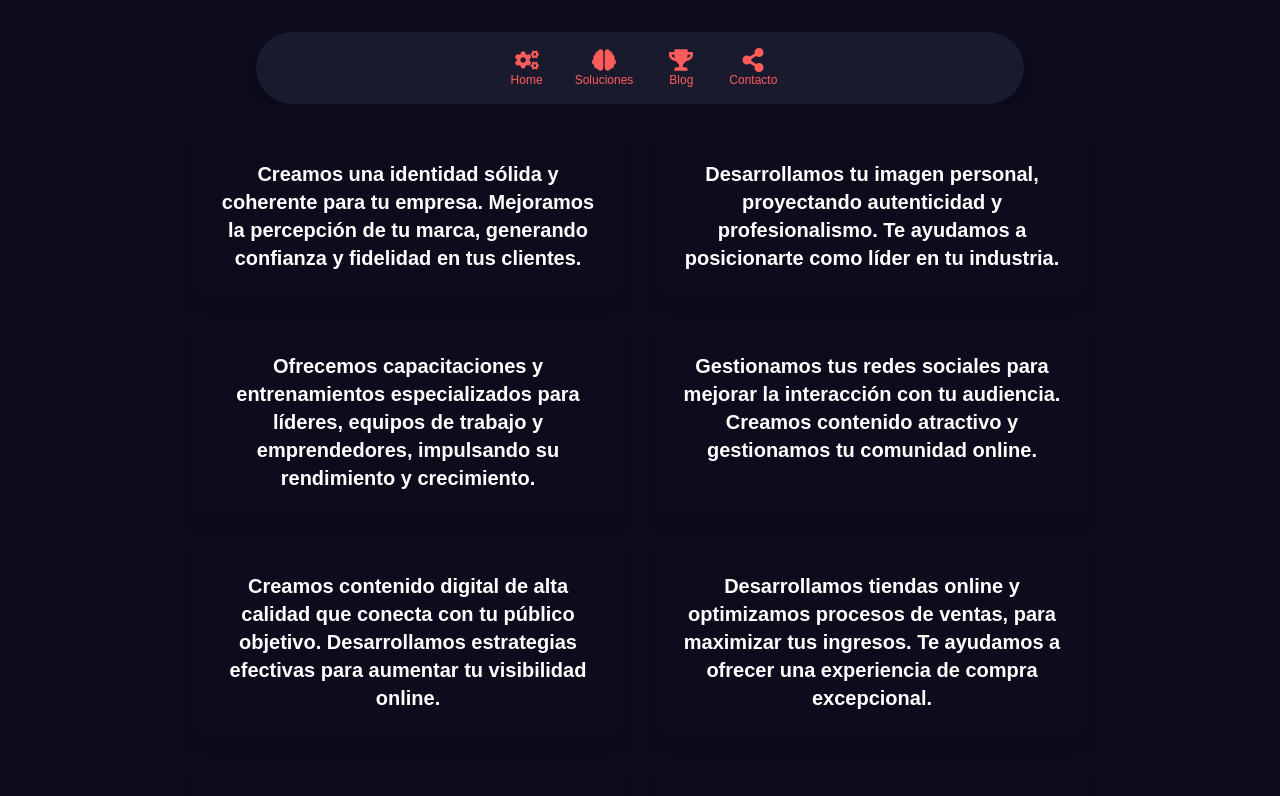
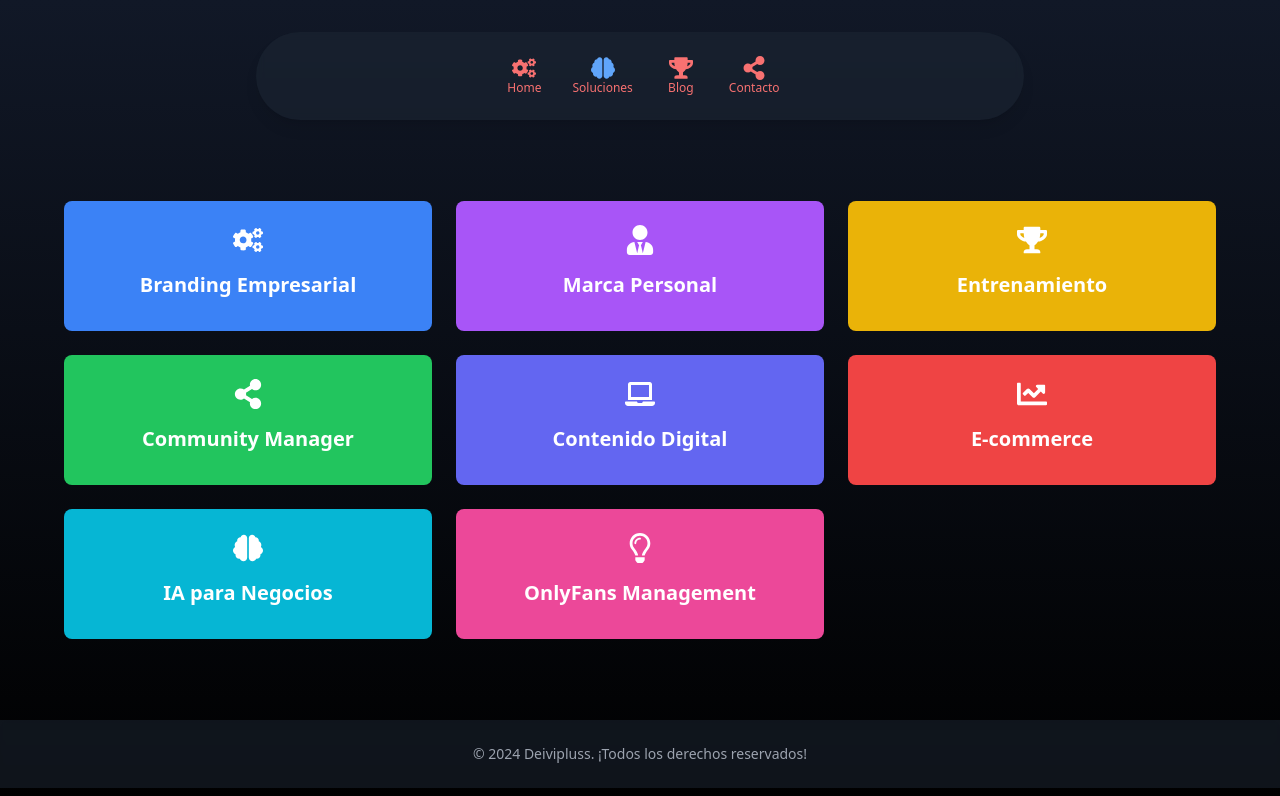
Before and after one commit to deivipluss/landing, a Next.js app: page /soluciones in a window 1280 px wide. Shown: the top 796 px of the page. Built offline with nearby package versions, Linux system fonts and the light colour scheme.

Commit message:
expandiendobotonesiconoscorreg1claude

```diff
--- a/app/globals.css
+++ b/app/globals.css
@@ -3,195 +3,111 @@
 @tailwind utilities;
 
 :root {
-  --background: #ffffff;
-  --foreground: #171717;
-  --primary-color: #4A90E2;
-  --secondary-color: #FF5C5C;
-  --light-bg: #F9F9F9;
-  --dark-bg: #0a0a0a;
-  --text-dark: #0D0C1D;
-  --text-light: #E1E1E1;
-  --text-muted: #888;
-  --header-bg: #F1F5F9; /* Color más suave para el fondo del header */
-  --description-bg: #F1F5F9; /* Fondo suave para la descripción */
-  --description-text: #333333; /* Texto oscuro para la descripción */
+  --background: 255 255 255;
+  --foreground: 23 23 23;
+  --primary: 74 144 226;
+  --secondary: 255 92 92;
+  --accent: 37 99 235;
+  --muted: 115 115 115;
+  --dark: 13 12 29;
 }
 
 @media (prefers-color-scheme: dark) {
   :root {
-    --background: var(--dark-bg);
-    --foreground: #ededed;
-    --header-bg: #1A1A2E; /* Ajuste para modo oscuro */
-    --description-bg: #333333; /* Fondo oscuro para la descripción */
-    --description-text: #E1E1E1; /* Texto claro para la descripción */
+    --background: 13 12 29;
+    --foreground: 237 237 237;
   }
 }
 
+@layer base {
   body {
-  color: var(--foreground);
-  background: var(--background);
-  font-family: Arial, Helvetica, sans-serif;
-  margin: 0;
-  padding: 0;
-  box-sizing: border-box;
+    @apply bg-[#0D0C1D] text-white antialiased;
+  }
 }
 
-.header {
-  display: flex;
-  justify-content: center;
-  align-items: center;
-  background-color: var(--header-bg);
-  padding: 15px 20px;
-  border-radius: 50px;
-  width: 90%;
-  max-width: 1000px;
-  margin: auto;
-  box-shadow: 0px 4px 8px rgba(0, 0, 0, 0.1);
+@layer components {
+  .nav-link {
+    @apply flex flex-col items-center transition-colors duration-300;
   }
 
-.header .icon {
-  color: var(--secondary-color);
-  font-size: 2rem;
-  margin: 0 20px;
-  cursor: pointer;
-  transition: color 0.3s ease, transform 0.3s ease;
+  .nav-icon {
+    @apply text-2xl transition-transform duration-300 ease-in-out;
   }
 
-.header .icon:hover {
-  color: var(--primary-color);
-  transform: scale(1.2);
+  .nav-label {
+    @apply text-xs mt-1 transition-colors duration-300;
   }
 
-.header .icon.active {
-  color: var(--primary-color);
+  .solution-card {
+    @apply relative overflow-hidden rounded-lg shadow-lg transition-all duration-300 ease-in-out;
   }
 
-.main-content {
-  max-width: 1200px;
-  margin: 50px auto;
-  padding: 0 20px;
+  .solution-card-expanded {
+    @apply bg-white text-gray-800;
   }
 
-.main-content h1 {
-  font-size: 40px;
-  font-weight: bold;
-  color: var(--primary-color);
-  text-align: center;
+  .solution-icon {
+    @apply text-3xl mb-4 transition-transform duration-300;
   }
 
-.main-content p {
-  font-size: 16px;
-  text-align: center;
-  color: var(--text-light);
-  opacity: 0.8;
-  margin-top: 10px;
+  .solution-title {
+    @apply text-xl font-semibold mb-2;
   }
 
-.stats {
-  display: flex;
-  justify-content: space-between;
-  margin-top: 50px;
+  .solution-description {
+    @apply mt-4 text-gray-600 transition-opacity duration-300;
+  }
 }
 
-.stats .stat {
-  text-align: center;
-  flex: 1;
+/* Animaciones personalizadas */
+@keyframes fadeIn {
+  from {
+    opacity: 0;
+    transform: translateY(10px);
+  }
+  to {
+    opacity: 1;
+    transform: translateY(0);
+  }
 }
 
-.stats .stat h3 {
-  font-size: 50px;
-  color: var(--primary-color);
+@keyframes scaleIn {
+  from {
+    transform: scale(0.95);
+    opacity: 0;
+  }
+  to {
+    transform: scale(1);
+    opacity: 1;
+  }
 }
 
-.stats .stat p {
-  font-size: 14px;
-  color: var(--text-muted);
-  margin-top: 10px;
+.animate-fade-in {
+  animation: fadeIn 0.3s ease-out forwards;
 }
 
-.actions {
-  display: flex;
-  justify-content: space-between;
-  margin-top: 50px;
+.animate-scale-in {
+  animation: scaleIn 0.3s ease-out forwards;
 }
 
-.actions .card {
-  background-color: var(--secondary-color);
-  padding: 20px;
-  border-radius: 15px;
-  color: white;
-  text-align: center;
-  flex: 1;
-  margin: 0 10px;
-  position: relative;
-  height: 200px;
-  transition: background-color 0.3s ease, transform 0.3s ease, box-shadow 0.3s ease;
-  cursor: pointer; /* Cambiar el cursor para indicar que la tarjeta es clickeable */
+/* Mejoras de accesibilidad */
+@media (prefers-reduced-motion: reduce) {
+  * {
+    animation-duration: 0.01ms !important;
+    animation-iteration-count: 1 !important;
+    transition-duration: 0.01ms !important;
+    scroll-behavior: auto !important;
+  }
 }
 
-.actions .card:hover {
-  transform: scale(1.05);
-  box-shadow: 0 4px 12px rgba(0, 0, 0, 0.2);
+/* Estilos para el modo oscuro */
+.dark {
+  color-scheme: dark;
 }
 
-.actions .card .description {
-  display: none; /* La descripción está oculta inicialmente */
-  background-color: var(--description-bg);
-  color: var(--description-text);
-  padding: 20px;
-  margin-top: 15px;
-  border-radius: 10px;
-  text-align: left;
-  opacity: 0;
-  transition: opacity 0.3s ease;
-}
-
-.actions .card .description .icon {
-  margin-right: 10px;
-  vertical-align: middle;
-}
-
-.actions .card.expanded {
-  background-color: white;
-  color: black;
-  height: auto; /* Permite que la tarjeta crezca para mostrar la descripción */
-  box-shadow: 0 4px 12px rgba(0, 0, 0, 0.2);
-}
-
-.actions .card.expanded .description {
-  display: block; /* Muestra la descripción cuando la tarjeta está expandida */
-  opacity: 1; /* La descripción es completamente visible */
-}
-
-footer {
-  background-color: var(--header-bg);
-  text-align: center;
-  padding: 15px;
-  font-size: 0.875rem;
-  color: var(--text-muted);
-  margin-top: auto;
-}
-
-@media (max-width: 768px) {
-  .header {
-    flex-direction: column;
-    padding: 10px;
-  }
-
-  .header .icon {
-    margin: 10px;
-  }
-
-  .stats {
-    flex-direction: column;
-  }
-
-  .actions {
-    flex-direction: column;
-    margin-top: 30px;
-  }
-
-  .actions .card {
-    margin: 10px 0;
+/* Optimizaciones para dispositivos móviles */
+@media (max-width: 640px) {
+  .solution-card {
+    @apply mx-4;
   }
 }
--- a/app/soluciones/page.tsx
+++ b/app/soluciones/page.tsx
@@ -11,106 +11,164 @@ import {
   FaTrophy
 } from "react-icons/fa";
 import Link from 'next/link';
+import { motion, AnimatePresence } from 'framer-motion';
 
-// Definimos un tipo para las claves de las tarjetas
 type CardKey = 'branding' | 'marcaPersonal' | 'entrenamiento' | 'communityManager' | 'contenidoDigital' | 'ecommerce' | 'iaNegocios' | 'onlyfans';
 
-// Definimos el estilo de los íconos
-const iconStyle = (section: string, activeSection: string): string =>
-  `text-[#FF5C5C] text-2xl mx-3 cursor-pointer hover:text-[#4A90E2] transition-colors ${
-    activeSection === section ? 'text-[#4A90E2]' : ''
-  }`;
+interface NavItem {
+  href: string;
+  icon: JSX.Element;
+  label: string;
+}
 
-const containerStyle = "p-4 md:p-8 flex justify-center items-center min-h-screen bg-[#0D0C1D] overflow-hidden";
+const navItems: NavItem[] = [
+  { href: "/", icon: <FaCogs />, label: "Home" },
+  { href: "/soluciones", icon: <FaBrain />, label: "Soluciones" },
+  { href: "/blog", icon: <FaTrophy />, label: "Blog" },
+  { href: "/contacto", icon: <FaShareAlt />, label: "Contacto" },
+];
+
+const cardData: { [key in CardKey]: { title: string; description: string; icon: JSX.Element; color: string } } = {
+  branding: {
+    title: "Branding Empresarial",
+    description: "Creamos una identidad sólida y coherente para tu empresa. Mejoramos la percepción de tu marca, generando confianza y fidelidad en tus clientes.",
+    icon: <FaCogs className="text-3xl" />,
+    color: "bg-blue-500"
+  },
+  marcaPersonal: {
+    title: "Marca Personal",
+    description: "Desarrollamos tu imagen personal, proyectando autenticidad y profesionalismo. Te ayudamos a posicionarte como líder en tu industria.",
+    icon: <FaUserTie className="text-3xl" />,
+    color: "bg-purple-500"
+  },
+  entrenamiento: {
+    title: "Entrenamiento",
+    description: "Ofrecemos capacitaciones y entrenamientos especializados para líderes, equipos de trabajo y emprendedores, impulsando su rendimiento y crecimiento.",
+    icon: <FaTrophy className="text-3xl" />,
+    color: "bg-yellow-500"
+  },
+  communityManager: {
+    title: "Community Manager",
+    description: "Gestionamos tus redes sociales para mejorar la interacción con tu audiencia. Creamos contenido atractivo y gestionamos tu comunidad online.",
+    icon: <FaShareAlt className="text-3xl" />,
+    color: "bg-green-500"
+  },
+  contenidoDigital: {
+    title: "Contenido Digital",
+    description: "Creamos contenido digital de alta calidad que conecta con tu público objetivo. Desarrollamos estrategias efectivas para aumentar tu visibilidad online.",
+    icon: <FaLaptop className="text-3xl" />,
+    color: "bg-indigo-500"
+  },
+  ecommerce: {
+    title: "E-commerce",
+    description: "Desarrollamos tiendas online y optimizamos procesos de ventas, para maximizar tus ingresos. Te ayudamos a ofrecer una experiencia de compra excepcional.",
+    icon: <FaChartLine className="text-3xl" />,
+    color: "bg-red-500"
+  },
+  iaNegocios: {
+    title: "IA para Negocios",
+    description: "Aplicamos inteligencia artificial para automatizar procesos, mejorar la toma de decisiones y optimizar el rendimiento de tu negocio.",
+    icon: <FaBrain className="text-3xl" />,
+    color: "bg-cyan-500"
+  },
+  onlyfans: {
+    title: "OnlyFans Management",
+    description: "Te ayudamos a gestionar y monetizar tu presencia en OnlyFans. Ofrecemos estrategias personalizadas para crecer y maximizar tus ingresos en esta plataforma.",
+    icon: <FaRegLightbulb className="text-3xl" />,
+    color: "bg-pink-500"
+  }
+};
+
+const SolutionCard: React.FC<{
+  cardKey: CardKey;
+  isExpanded: boolean;
+  onClick: () => void;
+}> = ({ cardKey, isExpanded, onClick }) => {
+  const card = cardData[cardKey];
+
+  return (
+    <motion.div
+      layout
+      onClick={onClick}
+      className={`
+        ${card.color} rounded-lg p-6 cursor-pointer
+        ${isExpanded ? 'bg-white text-gray-800' : 'text-white'}
+        transition-all duration-300 ease-in-out
+        hover:shadow-xl
+      `}
+      whileHover={{ scale: 1.02 }}
+    >
+      <motion.div layout className="flex flex-col items-center">
+        <motion.div layout className="mb-4">
+          {card.icon}
+        </motion.div>
+        <motion.h3 layout className="text-xl font-semibold mb-2">
+          {card.title}
+        </motion.h3>
+        <AnimatePresence>
+          {isExpanded && (
+            <motion.p
+              initial={{ opacity: 0, height: 0 }}
+              animate={{ opacity: 1, height: "auto" }}
+              exit={{ opacity: 0, height: 0 }}
+              className="text-gray-600 mt-4 text-center"
+            >
+              {card.description}
+            </motion.p>
+          )}
+        </AnimatePresence>
+      </motion.div>
+    </motion.div>
+  );
+};
 
 const Soluciones = () => {
   const [activeSection] = useState<string>("soluciones");
-  const [expandedCard, setExpandedCard] = useState<string | null>(null);
+  const [expandedCard, setExpandedCard] = useState<CardKey | null>(null);
 
-  // Maneja la expansión de las tarjetas
-  const toggleCard = (cardName: string) => {
-    setExpandedCard(expandedCard === cardName ? null : cardName);
-  };
-
-  // Descripción de las soluciones
-  const cardDescriptions: { [key in CardKey]: string } = {
-    branding: "Creamos una identidad sólida y coherente para tu empresa. Mejoramos la percepción de tu marca, generando confianza y fidelidad en tus clientes.",
-    marcaPersonal: "Desarrollamos tu imagen personal, proyectando autenticidad y profesionalismo. Te ayudamos a posicionarte como líder en tu industria.",
-    entrenamiento: "Ofrecemos capacitaciones y entrenamientos especializados para líderes, equipos de trabajo y emprendedores, impulsando su rendimiento y crecimiento.",
-    communityManager: "Gestionamos tus redes sociales para mejorar la interacción con tu audiencia. Creamos contenido atractivo y gestionamos tu comunidad online.",
-    contenidoDigital: "Creamos contenido digital de alta calidad que conecta con tu público objetivo. Desarrollamos estrategias efectivas para aumentar tu visibilidad online.",
-    ecommerce: "Desarrollamos tiendas online y optimizamos procesos de ventas, para maximizar tus ingresos. Te ayudamos a ofrecer una experiencia de compra excepcional.",
-    iaNegocios: "Aplicamos inteligencia artificial para automatizar procesos, mejorar la toma de decisiones y optimizar el rendimiento de tu negocio.",
-    onlyfans: "Te ayudamos a gestionar y monetizar tu presencia en OnlyFans. Ofrecemos estrategias personalizadas para crecer y maximizar tus ingresos en esta plataforma.",
-  };
-
-  // Definimos los íconos para cada tarjeta, ahora más coherentes con cada servicio
-  const cardIcons: { [key in CardKey]: JSX.Element } = {
-    branding: <FaCogs />,
-    marcaPersonal: <FaUserTie />,
-    entrenamiento: <FaTrophy />,
-    communityManager: <FaShareAlt />,
-    contenidoDigital: <FaLaptop />,
-    ecommerce: <FaChartLine />,
-    iaNegocios: <FaBrain />,
-    onlyfans: <FaRegLightbulb />,
+  const toggleCard = (cardKey: CardKey) => {
+    setExpandedCard(expandedCard === cardKey ? null : cardKey);
   };
 
   return (
-    <div className="bg-[#0D0C1D] min-h-screen overflow-hidden">
-      {/* Header */}
-      <header className="flex justify-center py-4 mt-8 space-x-6 bg-[#1A1A2E] shadow-lg rounded-full w-[90%] max-w-3xl mx-auto">
-        <Link href="/" className="flex flex-col items-center group">
-          <FaCogs className={iconStyle("home", activeSection)} />
-          <span className="text-xs text-[#FF5C5C] group-hover:text-[#4A90E2] transition-colors">Home</span>
-        </Link>
-        <Link href="/soluciones" className="flex flex-col items-center group">
-          <FaBrain className={iconStyle("soluciones", activeSection)} />
-          <span className="text-xs text-[#FF5C5C] group-hover:text-[#4A90E2] transition-colors">Soluciones</span>
-        </Link>
-        <Link href="/blog" className="flex flex-col items-center group">
-          <FaTrophy className={iconStyle("blog", activeSection)} />
-          <span className="text-xs text-[#FF5C5C] group-hover:text-[#4A90E2] transition-colors">Blog</span>
-        </Link>
-        <Link href="/contacto" className="flex flex-col items-center group">
-          <FaShareAlt className={iconStyle("contacto", activeSection)} />
-          <span className="text-xs text-[#FF5C5C] group-hover:text-[#4A90E2] transition-colors">Contacto</span>
-        </Link>
+    <div className="min-h-screen bg-gradient-to-b from-gray-900 to-black overflow-hidden">
+      <header className="flex justify-center py-6 mt-8 space-x-6 bg-gray-800/50 backdrop-blur-sm shadow-lg rounded-full w-[90%] max-w-3xl mx-auto">
+        {navItems.map((item) => (
+          <Link
+            key={item.href}
+            href={item.href}
+            className="flex flex-col items-center group"
+          >
+            <div className={`
+              text-2xl mx-3 transition-colors duration-300
+              ${activeSection === item.label.toLowerCase() ? 'text-blue-400' : 'text-red-400'}
+              group-hover:text-blue-400
+            `}>
+              {item.icon}
+            </div>
+            <span className="text-xs text-red-400 group-hover:text-blue-400 transition-colors duration-300">
+              {item.label}
+            </span>
+          </Link>
+        ))}
       </header>
 
-      {/* Main Content */}
-      <div className={containerStyle}>
-        <div className="w-full max-w-4xl">
-          <div className="grid grid-cols-1 md:grid-cols-2 gap-8">
-            {Object.keys(cardDescriptions).map((cardKey, index) => {
-              const card = cardKey as CardKey; // Aseguramos que sea de tipo CardKey
-              return (
-                <div
-                  key={index}
-                  className={`${
-                    expandedCard === card ? "bg-white text-black" : `bg-${card === "branding" ? "FF5C5C" : card === "marcaPersonal" ? "4A90E2" : card === "entrenamiento" ? "FFC107" : card === "communityManager" ? "00C851" : card === "contenidoDigital" ? "33B5E5" : card === "ecommerce" ? "AA66CC" : card === "iaNegocios" ? "FF4444" : "2BBBAD"}`
-                  } text-white p-6 rounded-lg shadow-lg hover:shadow-xl transition-shadow text-center cursor-pointer`}
-                  onClick={() => toggleCard(card)}
-                >
-                  {/* Solo muestra el ícono cuando la tarjeta está expandida */}
-                  {expandedCard === card && (
-                    <div className="text-3xl mb-4">{cardIcons[card]}</div>
-                  )}
-                  {/* Título siempre visible */}
-                  <h3 className="text-xl font-semibold">{cardDescriptions[card].split(":")[0]}</h3>
-                  {/* Solo muestra la descripción si la tarjeta está expandida */}
-                  {expandedCard === card && (
-                    <p className="mt-4 text-gray-800">{cardDescriptions[card].split(":")[1]}</p>
-                  )}
-                </div>
-              );
-            })}
+      <main className="p-4 md:p-8 flex justify-center items-center min-h-[calc(100vh-200px)]">
+        <div className="w-full max-w-6xl">
+          <div className="grid grid-cols-1 md:grid-cols-2 lg:grid-cols-3 gap-6">
+            {(Object.keys(cardData) as CardKey[]).map((cardKey) => (
+              <SolutionCard
+                key={cardKey}
+                cardKey={cardKey}
+                isExpanded={expandedCard === cardKey}
+                onClick={() => toggleCard(cardKey)}
+              />
+            ))}
           </div>
         </div>
-      </div>
+      </main>
 
-      {/* Footer */}
-      <footer className="bg-[#1A1A2E] text-center py-6 text-gray-300 text-sm">
+      <footer className="bg-gray-800/50 backdrop-blur-sm text-center py-6 text-gray-400 text-sm">
         © 2024 Deivipluss. ¡Todos los derechos reservados!
       </footer>
     </div>
```
Lines whose indentation alone changed are shown as unchanged.
